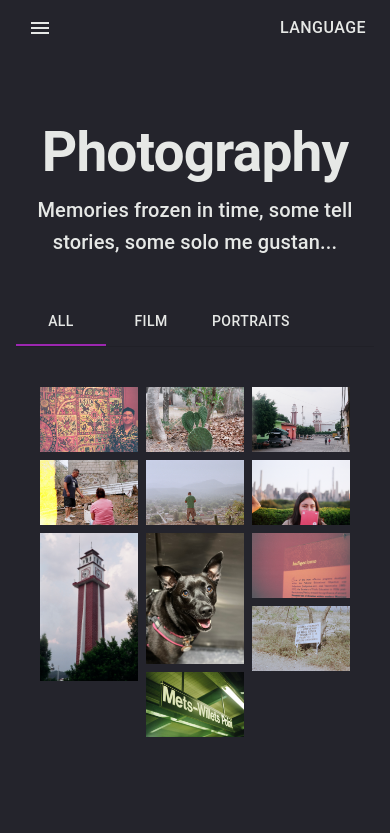
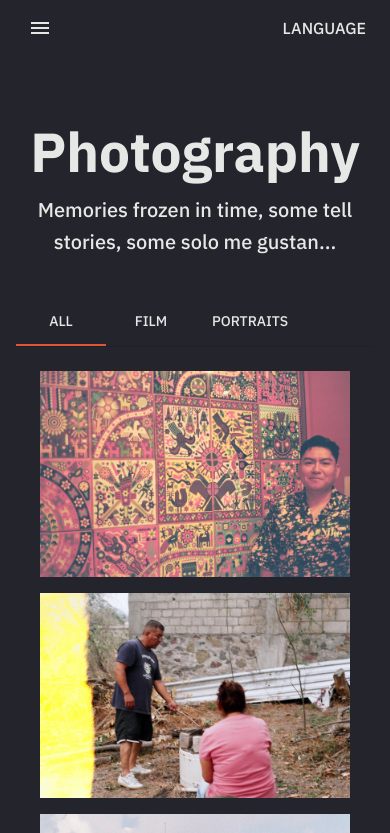
Before and after one commit to AlfredoMora06/solviturAmbulando, a React (Create React App) app: page /0/photography in a window 390 px wide. Shown: the top 833 px of the page. Built offline with nearby package versions, Linux system fonts and the light colour scheme.

Commit message:
adding new font (#24)
Co-authored-by: Alfredo Morales <alfredomorales@Alfredos-MacBook-Pro.local>

```diff
--- a/public/index.html
+++ b/public/index.html
@@ -9,6 +9,9 @@
       name="description"
       content="Web site created using create-react-app"
     />
+    <link rel="preconnect" href="https://fonts.googleapis.com">
+    <link rel="preconnect" href="https://fonts.gstatic.com" crossorigin>
+    <link href="https://fonts.googleapis.com/css2?family=IBM+Plex+Sans:ital,wght@0,400;0,500;0,600;0,700;1,400;1,500;1,600;1,700&display=swap" rel="stylesheet">
     <link rel="apple-touch-icon" href="%PUBLIC_URL%/logo192.png" />
     <!--
       manifest.json provides metadata used when your web app is installed on a
--- a/src/components/PhotoGrid.tsx
+++ b/src/components/PhotoGrid.tsx
@@ -1,10 +1,9 @@
 import Grid from "@mui/material/Grid"
+import { Fade, ImageList, ImageListItem, useMediaQuery, useTheme } from "@mui/material"
 
 //@ts-ignore
 import Container from "./Container"
 import { Photo } from "../types/Photo"
-import { Fade, ImageList, ImageListItem } from "@mui/material"
-
 
 type PhotoGridProps = {
   photos: Photo[]
@@ -13,12 +12,32 @@ type PhotoGridProps = {
 export default function PhotoGrid(
   {photos}: PhotoGridProps
 ):JSX.Element {
+  const theme = useTheme()
+  const isMobile = useMediaQuery(theme.breakpoints.down("md"))
 
   return (
     <Container>
       <Grid container>
         { photos.length > 0
-          ? <ImageList variant="masonry" cols={3} gap={8}>
+          ? isMobile
+          ? photos.map((photo) => {
+            const {src} = photo
+            return (
+              <Fade in={true} timeout={800} key={photo.src}>
+                <Grid item xs={12}>
+                  <img
+                    src={`${src}?w=161&fit=crop&auto=format`}
+                    alt={"missing"}
+                    loading="lazy"
+                    placeholder="blur"
+                    width={"100%"}
+                    style={{paddingBottom: 10}}
+                  />
+                </Grid>
+              </Fade>
+            )
+          })
+          : <ImageList variant="masonry" cols={3} gap={8}>
             {photos.map((photo) => {
               const {src} = photo
               return (
--- a/src/components/sections/PhotoTabs.tsx
+++ b/src/components/sections/PhotoTabs.tsx
@@ -7,6 +7,7 @@ import Tabs from '@mui/material/Tabs'
 import Tab from '@mui/material/Tab'
 import Typography from '@mui/material/Typography'
 import Box from '@mui/material/Box'
+
 import PhotoGrid from "../PhotoGrid"
 import { photoArray } from "../../utils/PhotoArray"
 import { Photo, PhotoType } from "../../types/Photo"
@@ -42,13 +43,12 @@ function a11yProps(index: number) {
   return {
     id: `simple-tab-${index}`,
     'aria-controls': `simple-tabpanel-${index}`,
-  };
+  }
 }
 
 type PhotoTabsProps = {
   t: (s: string) => string
 }
-
 
 export default function PhotoTabs({t}: PhotoTabsProps): JSX.Element {
   const [value, setValue] = React.useState(0)
--- a/src/index.js
+++ b/src/index.js
@@ -7,11 +7,13 @@ import { I18nextProvider } from "react-i18next"
 import { persistStore } from "redux-persist"
 import { PersistGate } from "redux-persist/integration/react"
 import { SnackbarProvider } from "notistack"
+import { ThemeProvider, StyledEngineProvider } from "@mui/material"
 
 import "./index.css"
 import App from "./App"
 import store from "./store"
 import {initializeI18next} from "./translations"
+import theme from "./theme"
 
 let persistor = persistStore(store)
 
@@ -19,6 +21,8 @@ initializeI18next()
 
 ReactDOM.render(
   <React.StrictMode>
+    <StyledEngineProvider injectFirst>
+      <ThemeProvider theme={theme}>
         <SnackbarProvider>
           <I18nextProvider i18n={i18next}>
             <ReduxProvider store={store}>
@@ -30,6 +34,8 @@ ReactDOM.render(
             </ReduxProvider>
           </I18nextProvider>
         </SnackbarProvider>
+      </ThemeProvider>
+    </StyledEngineProvider>
   </React.StrictMode>,
   document.getElementById("root")
 );
--- a/src/theme.ts
+++ b/src/theme.ts
@@ -1,3 +1,5 @@
+import { unstable_createMuiStrictModeTheme as createTheme } from "@mui/material"
+
 // Color Pallete
 export const lightGray = "#E6E8E6"
 export const darkGray = "#CED0CE"
@@ -5,3 +7,16 @@ export const honeyDew = "#9FB8AD"
 export const armyGreen = "#475841"
 export const lightBlack = "#24242c"
 export const darkOrange = "#E05437"
+
+const theme = createTheme({
+  palette: {
+    secondary: {
+      main: darkOrange
+    }
+  },
+  typography: {
+    fontFamily: 'IBM Plex Sans'
+  }
+})
+
+export default theme
--- a/src/views/Photography.tsx
+++ b/src/views/Photography.tsx
@@ -28,7 +28,7 @@ export default function Photography():JSX.Element {
       <div
         style={{
           backgroundColor: lightBlack,
-          paddingBottom: 70,
+          paddingBottom: isMobile ? 0 : 70,
           minHeight: "100vh",
         }}
       >
```
Lines whose indentation alone changed are shown as unchanged.
